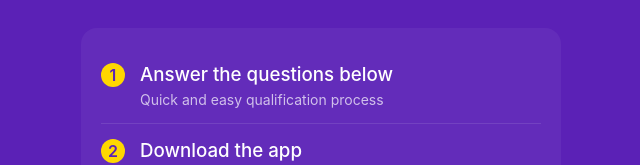
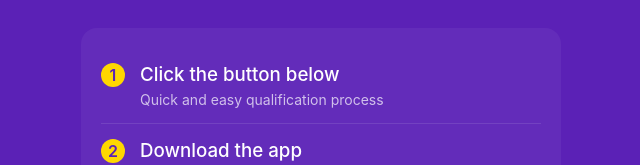
Before and after one commit to zachm17/playful-rewards-main, a plain HTML site: page index.html in a window 1280 px wide. Both pictures are taken after a click on the button "iPhone / iOS". Shown: the part 386-551 px from the top of the page, without its empty margins (319-959 px from the left). Drawn offline with Linux system fonts and the light colour scheme.

Commit message:
Update index.html

```diff
--- a/index.html
+++ b/index.html
@@ -335,7 +335,7 @@
                 <div class="step">
                     <div class="step-check">1</div>
                     <div class="step-content">
-                        <h3>Answer the questions below</h3>
+                        <h3>Click the button below</h3>
                         <p>Quick and easy qualification process</p>
                     </div>
                 </div>
```
